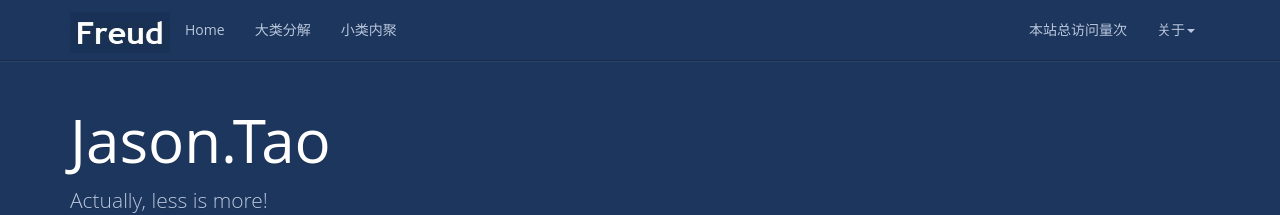
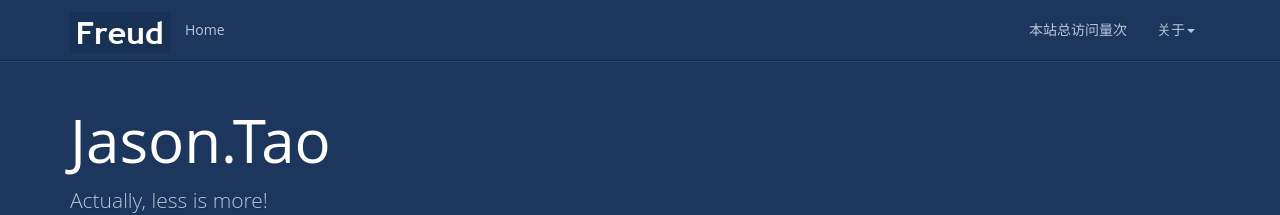
Before and after one commit to taozhuwen/taozhuwen.github.io, a Jekyll site: the page built from index.html, in a window 1280 px wide. Shown: the top 215 px of the page. Built offline with Jekyll 4.4.1, drawn with Linux system fonts in a browser that asks for light colours; nearby versions of some CDN libraries; a script that is not in the unit is left out; the list of posts is cut into pages by our own code; comment, search, counter and statistics services are not loaded.

Commit message:
update by tao;

```diff
--- a/_includes/header.html
+++ b/_includes/header.html
@@ -14,12 +14,6 @@
       <ul class="nav navbar-nav">
         <li>
           <a href="{{ '/' | prepend: site.baseurl }}">Home</a>
-        </li>
-        <li>
-          <a href="{{ '/categories/' | prepend: site.baseurl }}">大类分解</a>
-        </li>
-        <li>
-          <a href="{{ '/tag' | prepend: site.baseurl }}">小类内聚</a>
         </li>
       </ul>
       <ul class="nav navbar-nav navbar-right">
```
Also changed, not shown: 4 other files.
